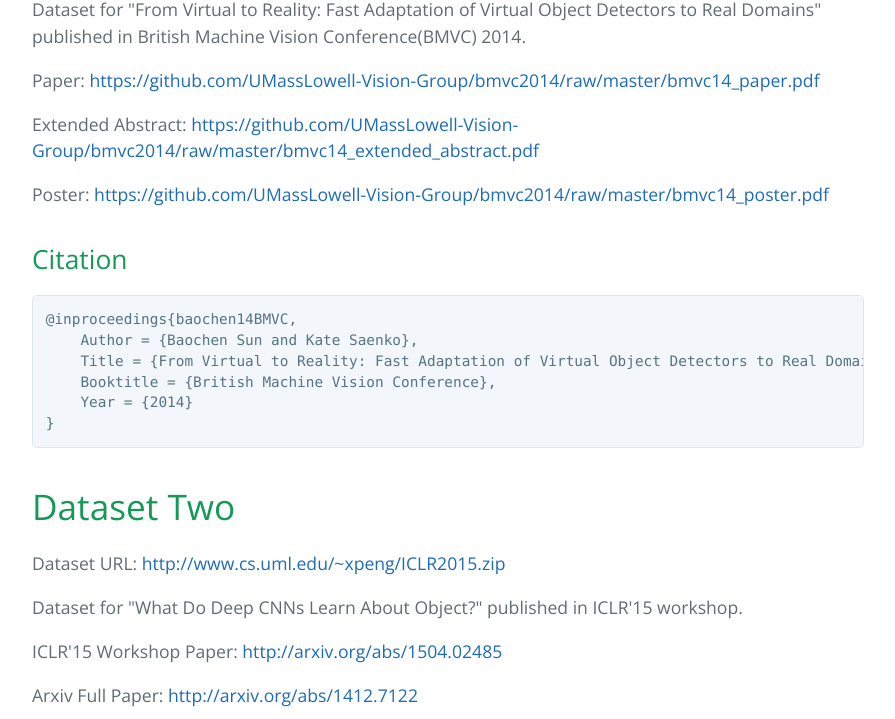
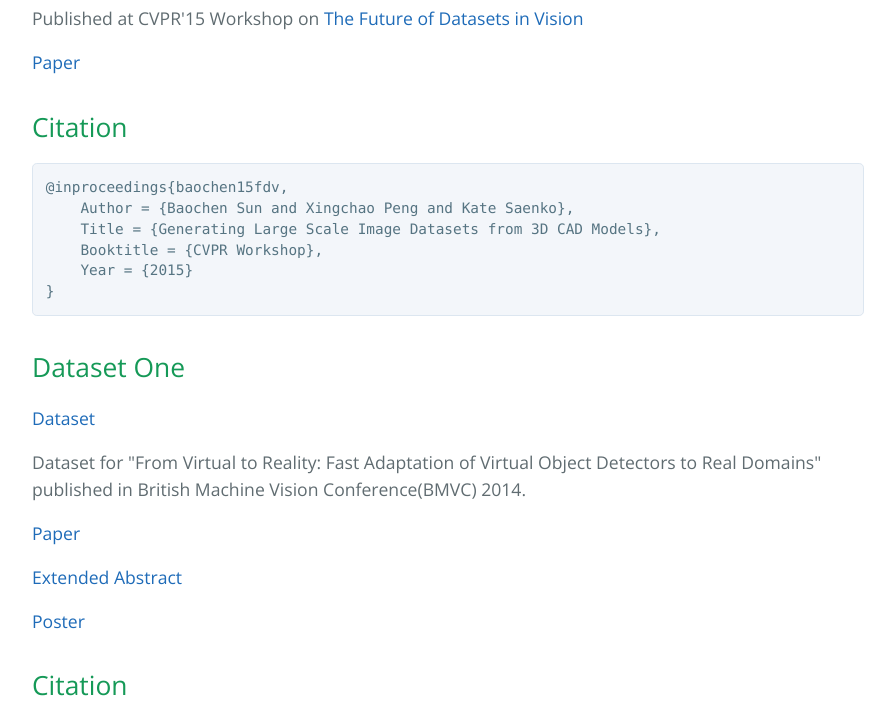
Before and after one commit to UMassLowell-Vision-Group/datasets, a plain HTML site: page index.html in a window 1280 px wide. Shown: the part 564-1283 px from the top of the page, without its empty margins (192-1087 px from the left). Drawn offline with nearby package versions, Linux system fonts and the light colour scheme.

```diff
--- a/index.html
+++ b/index.html
@@ -20,20 +20,38 @@
 
     <section class="main-content">
       <h1>
-<a id="dataset-one" class="anchor" href="#dataset-one" aria-hidden="true"><span class="octicon octicon-link"></span></a>Dataset One</h1>
+<a id="generating-large-scale-image-datasets-from-3d-cad-models" class="anchor" href="#generating-large-scale-image-datasets-from-3d-cad-models" aria-hidden="true"><span class="octicon octicon-link"></span></a>Generating Large Scale Image Datasets from 3D CAD Models</h1>
 
-<p>Dataset URL: <a href="http://www.cs.uml.edu/%7Ebsun/bmvc14.zip">http://www.cs.uml.edu/~bsun/bmvc14.zip</a></p>
+<p>Published at CVPR'15 Workshop on <a href="https://sites.google.com/site/cvpr2015futureofdataworkshop/">The Future of Datasets in Vision</a></p>
+
+<p><a href="http://vision.cs.uml.edu/pubs/cvpr2015_workshop_virtual_dataset.pdf">Paper</a></p>
+
+<h2>
+<a id="citation" class="anchor" href="#citation" aria-hidden="true"><span class="octicon octicon-link"></span></a>Citation</h2>
+
+<pre><code>@inproceedings{baochen15fdv,
+    Author = {Baochen Sun and Xingchao Peng and Kate Saenko},
+    Title = {Generating Large Scale Image Datasets from 3D CAD Models},
+    Booktitle = {CVPR Workshop},
+    Year = {2015}
+}
+</code></pre>
+
+<h2>
+<a id="dataset-one" class="anchor" href="#dataset-one" aria-hidden="true"><span class="octicon octicon-link"></span></a>Dataset One</h2>
+
+<p><a href="http://www.cs.uml.edu/%7Ebsun/bmvc14.zip">Dataset</a></p>
 
 <p>Dataset for "From Virtual to Reality: Fast Adaptation of Virtual Object Detectors to Real Domains" published in British Machine Vision Conference(BMVC) 2014.</p>
 
-<p>Paper: <a href="https://github.com/UMassLowell-Vision-Group/bmvc2014/raw/master/bmvc14_paper.pdf">https://github.com/UMassLowell-Vision-Group/bmvc2014/raw/master/bmvc14_paper.pdf</a></p>
+<p><a href="https://github.com/UMassLowell-Vision-Group/bmvc2014/raw/master/bmvc14_paper.pdf">Paper</a></p>
 
-<p>Extended Abstract: <a href="https://github.com/UMassLowell-Vision-Group/bmvc2014/raw/master/bmvc14_extended_abstract.pdf">https://github.com/UMassLowell-Vision-Group/bmvc2014/raw/master/bmvc14_extended_abstract.pdf</a></p>
+<p><a href="https://github.com/UMassLowell-Vision-Group/bmvc2014/raw/master/bmvc14_extended_abstract.pdf">Extended Abstract</a></p>
 
-<p>Poster: <a href="https://github.com/UMassLowell-Vision-Group/bmvc2014/raw/master/bmvc14_poster.pdf">https://github.com/UMassLowell-Vision-Group/bmvc2014/raw/master/bmvc14_poster.pdf</a></p>
+<p><a href="https://github.com/UMassLowell-Vision-Group/bmvc2014/raw/master/bmvc14_poster.pdf">Poster</a></p>
 
 <h2>
-<a id="citation" class="anchor" href="#citation" aria-hidden="true"><span class="octicon octicon-link"></span></a>Citation</h2>
+<a id="citation-1" class="anchor" href="#citation-1" aria-hidden="true"><span class="octicon octicon-link"></span></a>Citation</h2>
 
 <pre><code>@inproceedings{baochen14BMVC,
     Author = {Baochen Sun and Kate Saenko},
@@ -43,21 +61,21 @@
 }
 </code></pre>
 
-<h1>
-<a id="dataset-two" class="anchor" href="#dataset-two" aria-hidden="true"><span class="octicon octicon-link"></span></a>Dataset Two</h1>
+<h2>
+<a id="dataset-two" class="anchor" href="#dataset-two" aria-hidden="true"><span class="octicon octicon-link"></span></a>Dataset Two</h2>
 
-<p>Dataset URL: <a href="http://www.cs.uml.edu/%7Expeng/ICLR2015.zip">http://www.cs.uml.edu/~xpeng/ICLR2015.zip</a></p>
+<p><a href="http://www.cs.uml.edu/%7Expeng/ICLR2015.zip">Dataset</a></p>
 
 <p>Dataset for "What Do Deep CNNs Learn About Object?" published in ICLR'15 workshop.</p>
 
-<p>ICLR'15 Workshop Paper: <a href="http://arxiv.org/abs/1504.02485">http://arxiv.org/abs/1504.02485</a></p>
+<p><a href="http://arxiv.org/abs/1504.02485">Workshop Paper</a></p>
 
-<p>Arxiv Full Paper: <a href="http://arxiv.org/abs/1412.7122">http://arxiv.org/abs/1412.7122</a></p>
+<p><a href="http://arxiv.org/abs/1412.7122">Arxiv Full Paper</a></p>
 
 <p>Poster: TBD</p>
 
 <h2>
-<a id="citation-1" class="anchor" href="#citation-1" aria-hidden="true"><span class="octicon octicon-link"></span></a>Citation</h2>
+<a id="citation-2" class="anchor" href="#citation-2" aria-hidden="true"><span class="octicon octicon-link"></span></a>Citation</h2>
 
 <pre><code>@inproceedings{xpengiclr15,
   author    = {Xingchao Peng and
```
Also changed, not shown: params.json (+1 -1 lines).
